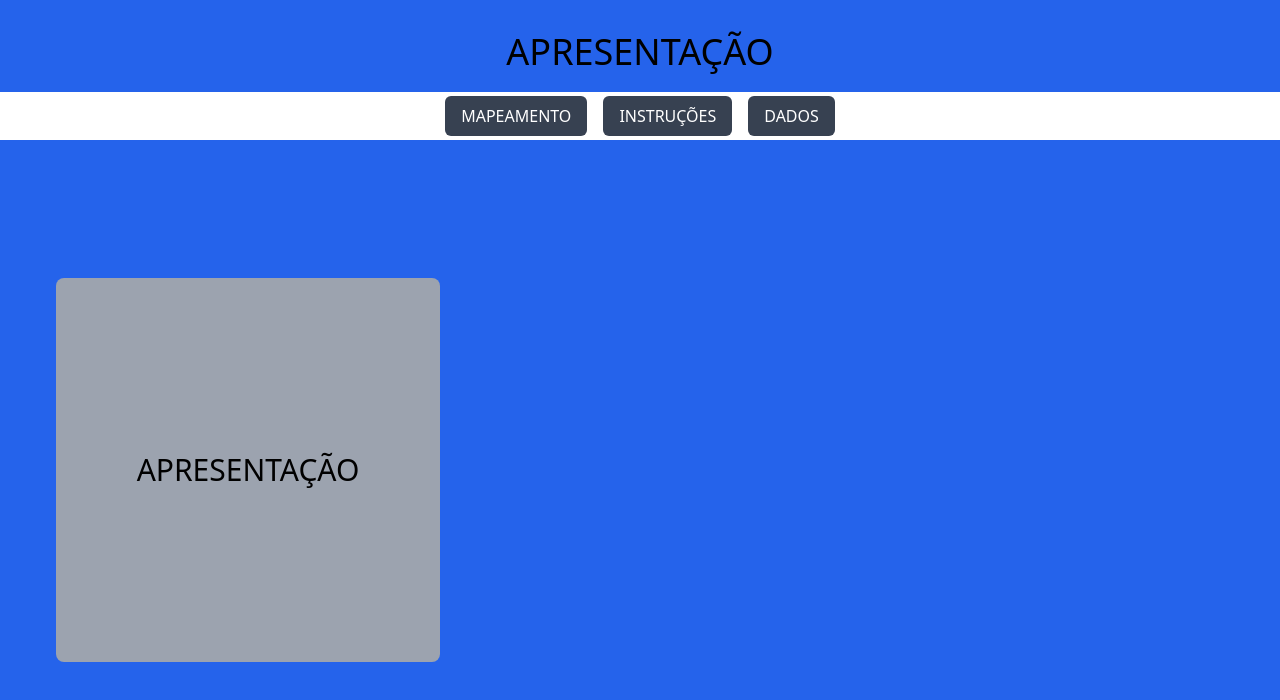
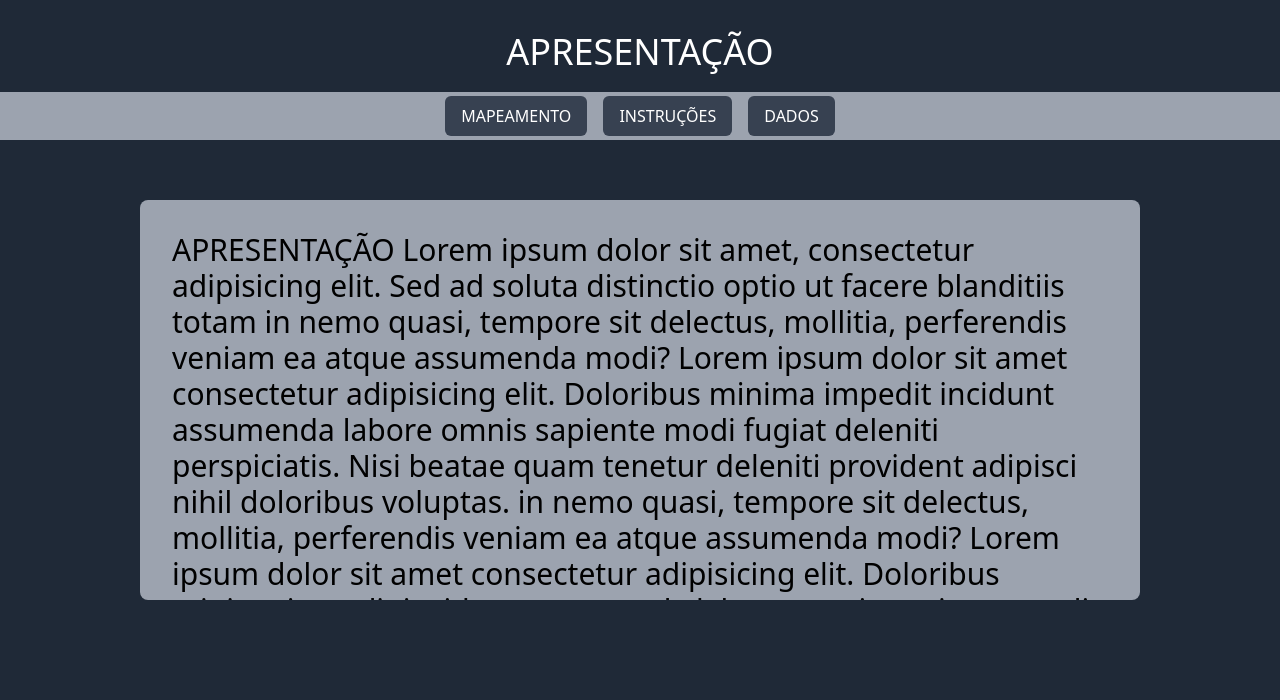
Before and after one commit to JoaoLago10/tcc-web, a React (Create React App) app in the folder front/: page / in a window 1280 px wide. Shown: the top 700 px of the page. Built offline with nearby package versions, Linux system fonts and the light colour scheme.

Commit message:
cor e caixa de texto

```diff
--- a/front/package.json
+++ b/front/package.json
@@ -37,9 +37,5 @@
       "last 1 firefox version",
       "last 1 safari version"
     ]
-  },
-  "devDependencies": {
-    "@types/react": "^18.3.12",
-    "@types/react-dom": "^18.3.1"
   }
 }
--- a/front/src/layout/TelaApresentação/HeaderApresentaçao.tsx
+++ b/front/src/layout/TelaApresentação/HeaderApresentaçao.tsx
@@ -4,10 +4,10 @@ import { BotaoInstrucoes,  BotaoDados, BotaoMapeamento } from '../../components/
 const HeaderApresentaçao: React.FC = () => {
   return (
      <>
-      <h1 className="text-center text-black mt-8 text-4xl">
+      <h1 className="text-center text-white mt-8 text-4xl">
         APRESENTAÇÃO
       </h1>
-      <div className="w-full bg-white h-12 mt-5 flex items-center justify-center">
+      <div className="w-full bg-gray-400 h-12 mt-5 flex items-center justify-center">
         <div className="flex space-x-4">
            <BotaoMapeamento/>
            < BotaoInstrucoes />
--- a/front/src/layout/TelaApresentação/MainSectionApresentaçao.tsx
+++ b/front/src/layout/TelaApresentação/MainSectionApresentaçao.tsx
@@ -2,8 +2,19 @@ import React from 'react';
 
 const MainSectionApresentaçao: React.FC = () => {
   return (
-    <div className="bg-gray-400 rounded-lg w-full md:w-96 h-64 md:h-96 flex items-center justify-center text-3xl overflow-auto mr-0 md:mr-8 mb-8 md:mb-0">
-      APRESENTAÇÃO
+    <div className="bg-gray-400 rounded-lg w-[1000px] h-[400px] p-8 text-3xl overflow-auto fixed top-1/2 left-1/2 transform -translate-x-1/2 -translate-y-1/2">
+      <p> APRESENTAÇÃO Lorem ipsum dolor sit amet, consectetur adipisicing elit. Sed ad soluta distinctio optio ut facere
+      blanditiis totam in nemo quasi, tempore sit delectus, mollitia, perferendis veniam ea atque assumenda modi? Lorem
+      ipsum dolor sit amet consectetur adipisicing elit. Doloribus minima impedit incidunt assumenda labore omnis sapiente
+       modi fugiat deleniti perspiciatis. Nisi beatae quam tenetur deleniti provident adipisci nihil doloribus voluptas.
+       in nemo quasi, tempore sit delectus, mollitia, perferendis veniam ea atque assumenda modi? Lorem
+      ipsum dolor sit amet consectetur adipisicing elit. Doloribus minima impedit incidunt assumenda labore omnis sapiente
+       modi fugiat delenitideleniti perspiciatis. Nisi beatae quam tenetur deleniti provident adipisci nihil doloribus voluptas.
+       in nemo quasi, tempore sit delectus, mollitia, perferendis veniam ea atque assumenda modi? Lorem
+      ipsum dolor sit amet consectetur adipisicing elit. Doloribus minima impedit incidunt assumenda labore omnis sapiente
+       modi fugiat deleniti
+      sicing elit. Illum sunt blanditiis non dolorem necessitatibus rem explicabo sint, officiis dicta consequuntur cupi
+      ditate? Vel pariatur cumque repellat, odit ipsa ipsum quam vitae?</p>
     </div>
 
   );
--- a/front/src/layout/TelaDados/HeaderDados.tsx
+++ b/front/src/layout/TelaDados/HeaderDados.tsx
@@ -5,10 +5,10 @@ import { BotaoInstrucoes, BotaoApresentaçao, BotaoMapeamento } from '../../comp
 const HeaderDados: React.FC = () => {
   return (
   <>
-       <h1 className="text-center text-black mt-8 text-4xl">
+       <h1 className="text-center text-white mt-8 text-4xl">
          PÁGINA DE DADOS
        </h1>
-       <div className="w-full bg-white h-12 mt-5 flex items-center justify-center">
+       <div className="w-full bg-gray-400 h-12 mt-5 flex items-center justify-center">
          <div className="flex space-x-4">
            <BotaoApresentaçao/>
            < BotaoInstrucoes />
--- a/front/src/layout/TelaInstruções/HeaderInstruçoes.tsx
+++ b/front/src/layout/TelaInstruções/HeaderInstruçoes.tsx
@@ -4,10 +4,10 @@ import {BotaoApresentaçao, BotaoDados, BotaoMapeamento } from '../../components
 const HeaderInstruçoes: React.FC = () => {
   return (
      <>
-       <h1 className="text-center text-black mt-8 text-4xl">
+       <h1 className="text-center text-white mt-8 text-4xl">
        INSTRUÇÕES
       </h1>
-      <div className="w-full bg-white h-12 mt-5 flex items-center justify-center">
+      <div className="w-full  bg-gray-400 h-12 mt-5 flex items-center justify-center">
         <div className="flex space-x-4">
            <BotaoMapeamento/>
            < BotaoApresentaçao />
--- a/front/src/layout/TelaMapeamento/HeaderMapeamento.tsx
+++ b/front/src/layout/TelaMapeamento/HeaderMapeamento.tsx
@@ -4,10 +4,10 @@ import { BotaoInstrucoes, BotaoDados, BotaoApresentaçao } from '../../component
 const HeaderMapeamento: React.FC = () => {
   return (
     <>
-      <h1 className="text-center text-black mt-8 text-4xl">
+      <h1 className="text-center text-white mt-8 text-4xl">
         MAPEAMENTO
       </h1>
-      <div className="w-full bg-white h-12 mt-5 flex items-center justify-center">
+      <div className="w-full  bg-gray-400 h-12 mt-5 flex items-center justify-center">
         <div className="flex space-x-4">
           <BotaoApresentaçao/>
           < BotaoInstrucoes />
--- a/front/src/screens/TelaApresentaçao.tsx
+++ b/front/src/screens/TelaApresentaçao.tsx
@@ -1,11 +1,10 @@
-import react from 'react';
 import HeaderApresentaçao from '../layout/TelaApresentação/HeaderApresentaçao';
 import MainSectionApresentaçao from '../layout/TelaApresentação/MainSectionApresentaçao';
 
 
 const TelaApresentaçoes: React.FC = () => {
   return (
-    <div className="flex flex-col min-h-screen bg-blue-600">
+    <div className="flex flex-col min-h-screen bg-gray-800">
       <HeaderApresentaçao />
       <div className="flex flex-1 items-center w-full">
         <div className="ml-14">
--- a/front/src/screens/TelaDados.tsx
+++ b/front/src/screens/TelaDados.tsx
@@ -4,7 +4,7 @@ import MainSectionDados from '../layout/TelaDados/MainSectionDados';
 
 const TelaDados: React.FC = () => {
   return (
-    <div className="flex flex-col min-h-screen bg-blue-500">
+    <div className="flex flex-col min-h-screen bg-gray-800">
       <HeaderDados />
       <div>
         <div className="ml-14">
--- a/front/src/screens/TelaInstruçoes.tsx
+++ b/front/src/screens/TelaInstruçoes.tsx
@@ -4,7 +4,7 @@ import MainSectionInstruçoes from '../layout/TelaInstruções/MainSectionInstru
 
 const TelaInstruçoes: React.FC = () => {
   return (
-    <div className="flex flex-col min-h-screen bg-blue-500">
+    <div className="flex flex-col min-h-screen bg-gray-800">
       <HeaderInstruçoes />
       <div className="flex flex-1 items-center w-full">
         <div className="ml-14">
--- a/front/src/screens/TelaMapeamento.tsx
+++ b/front/src/screens/TelaMapeamento.tsx
@@ -4,7 +4,7 @@ import MainSectionMapeamento from '../layout/TelaMapeamento/MainSectionMapeament
 
 const TelaMapeamento: React.FC = () => {
   return (
-    <div className="flex flex-col min-h-screen bg-blue-500">
+    <div className="flex flex-col min-h-screen bg-gray-800">
       <HeaderMapeamento />
       <div className="flex flex-1 items-center w-full">
         <div className="ml-14">
```
